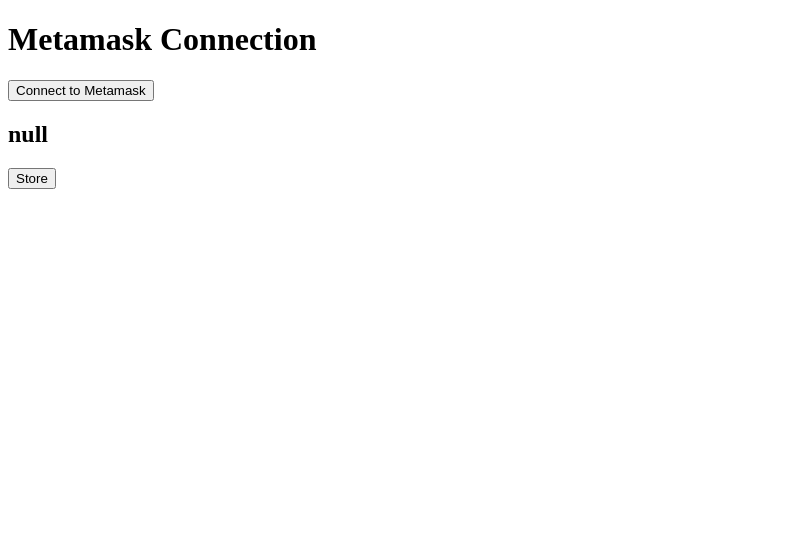
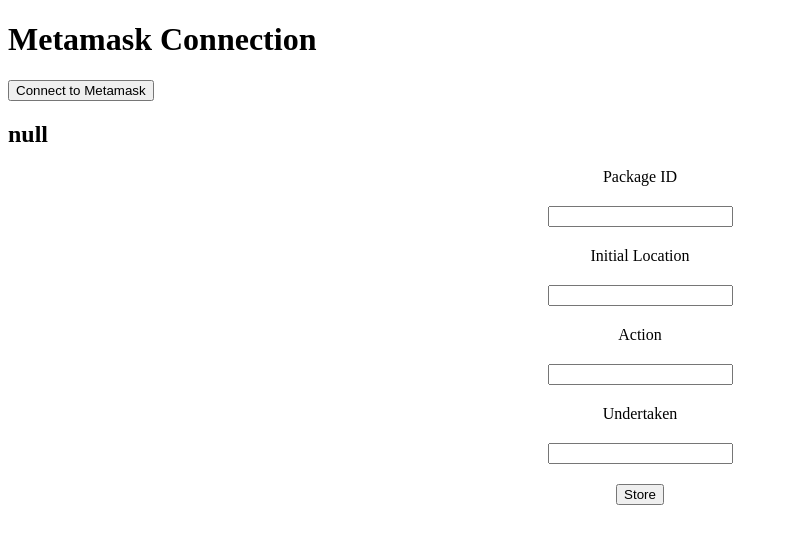
Before and after one commit to raghav-rama/hackfest, a Django app: page /members/ in a window 1280 px wide. Shown: the top 544 px of the page, without its empty margins (0-788 px from the left). Run offline with Django 5.2, Linux system fonts and the light colour scheme; some libraries are stand-ins or nearby versions.

Commit message:
feat: storing and retrieving both work
- however the data is not fetched from the form
- fetching data from the form is a todo

```diff
--- /dev/null
+++ b/members/static/css/metamask.css
@@ -0,0 +1,8 @@
+form {
+    display: flex;
+    flex-direction: column;
+    align-items: center;
+    justify-content: center;
+    margin-top: 20px;
+    gap: 20px;
+}
--- a/members/static/js/metamask.js
+++ b/members/static/js/metamask.js
@@ -1,10 +1,3 @@
-let web3 = new Web3(
-  Web3.givenProvider ||
-    "https://base-sepolia.g.alchemy.com/v2/96xXtj4zQEQUj4Xst1FETvqALkwJu-q8"
-);
-const privateKey =
-  "0xdc13e986ba934c6f1633f75f9fbfe01cbea7608b8e4559b206b81880e752d242";
-const pubKey = "0x44e5B03a36c71180EF74CFFF6C6f8369074cF79F";
 const contractAddress = "0x0aAb38709774593d1641a7F902022Be729Be9986";
 const abi = [
   {
@@ -65,12 +58,7 @@ const abi = [
     type: "function",
   },
 ];
-let blockNumber = web3.eth.getBlockNumber().then(console.log);
-const account = web3.eth.accounts.privateKeyToAccount(privateKey);
-const contract = new web3.eth.Contract(abi, contractAddress);
-console.log(account, contract);
 (async () => {
-  console.log(await contract.methods.getpackage(0).call());
   document
     .getElementById("connectButton")
     .addEventListener("click", async () => {
@@ -90,40 +78,93 @@ console.log(account, contract);
         alert("Please download Metamask");
       }
     });
-  document.getElementById("addPackage").addEventListener("click", async () => {
+  const form = document.getElementById("addPackageForm");
+  console.log("form,", form);
+  form.addEventListener("submit", (e) => {
     try {
+      e.preventDefault();
+      let web3;
+      if (window.ethereum) {
+        web3 = new Web3(window.ethereum);
+      }
+      const contract = new web3.eth.Contract(abi, contractAddress);
+      const formData = new FormData(form);
+      const packageid = formData.get("packageid");
+      const initlocation = formData.get("initlocation");
+      const action = formData.get("action");
+      const undertaken = formData.get("undertaken");
+      console.log(packageid, initlocation, action, undertaken);
       if (typeof window.ethereum === "undefined") {
         throw new Error("MetaMask is not installed or not properly configured");
       }
       // Connect to the Ethereum network using MetaMask
+      (async () => {
         const accounts = await window.ethereum.request({
           method: "eth_requestAccounts",
         });
         const web3 = new Web3(window.ethereum);
-      const tx = await contract.methods
-        .addpackage(0, "Athens", "Delivered", "Yes")
-        .call();
+        console.log("Get", await contract.methods.getpackage(2).call());
+        const contractFunction = {
+          inputs: [
+            {
+              internalType: "int256",
+              name: "packageid",
+              type: "int256",
+            },
+            {
+              internalType: "string",
+              name: "initlocation",
+              type: "string",
+            },
+            {
+              internalType: "string",
+              name: "action",
+              type: "string",
+            },
+            {
+              internalType: "string",
+              name: "undertaken",
+              type: "string",
+            },
+          ],
+          name: "addpackage",
+          outputs: [],
+          stateMutability: "nonpayable",
+          type: "function",
+        };
+        const functionArguments = [3, "Champa", "Delivered", "Yes"];
+        const encodedData = web3.eth.abi.encodeFunctionCall(
+          contractFunction,
+          functionArguments
+        );
+        const rawTransaction = {
+          from: accounts[0],
+          to: contractAddress,
+          value: 0,
+          maxFeePerGas: (await web3.eth.getBlock()).baseFeePerGas * 2n,
+          maxPriorityFeePerGas: 500,
+          gasLimit: 2000000,
+          nonce: await web3.eth.getTransactionCount(accounts[0]),
+          data: encodedData,
+        };
+        const tx = await web3.eth.sendTransaction(rawTransaction);
         console.log(tx);
         tx.on("sending", (sending) => {
-        // Sending example
           console.log("Sending:", sending);
         })
           .on("sent", (sent) => {
-          // Sent example
             console.log("Sent:", sent);
           })
           .on("transactionHash", (transactionHash) => {
-          // Transaction hash example
             console.log("Transaction Hash:", transactionHash);
           })
           .on("confirmation", (confirmation) => {
-          // Confirmation example
             console.log("Confirmation:", confirmation);
           })
           .on("error", (error) => {
-          // Error example
             console.error("Error:", error);
           });
+      })();
     } catch (err) {
       console.log(err);
     }
--- a/members/templates/myfirst.html
+++ b/members/templates/myfirst.html
@@ -3,14 +3,26 @@
   <body>
     {% load static %}
     <script src=" https://cdn.jsdelivr.net/npm/web3@4.7.0/dist/web3.min.js "></script>
-    </script>
+    <link rel="stylesheet" href="{% static 'css/metamask.css' %}" />
     <script type="module" src="{% static 'js/metamask.js' %}"></script>
     <h1>Metamask Connection</h1>
 
-    <button id='connectButton'>Connect to Metamask</button>
+    <button id="connectButton">Connect to Metamask</button>
 
-    <h2 id='connectedAccount'>null</h2>
+    <h2 id="connectedAccount">null</h2>
 
-    <button id='addPackage'>Store</button>
+    <div>
+      <form id="addPackageForm">
+        <label for="packageid">Package ID</label>
+        <input type="text" id="packageid" name="package" />
+        <label for="initloc">Initial Location</label>
+        <input type="text" id="package" name="package" />
+        <label for="action">Action</label>
+        <input type="text" id="price" name="price" />
+        <label for="undertaken">Undertaken</label>
+        <input type="text" id="price" name="price" />
+        <button id="addPackage" type="submit">Store</button>
+      </form>
+    </div>
   </body>
 </html>
```
Lines whose indentation alone changed are shown as unchanged.
